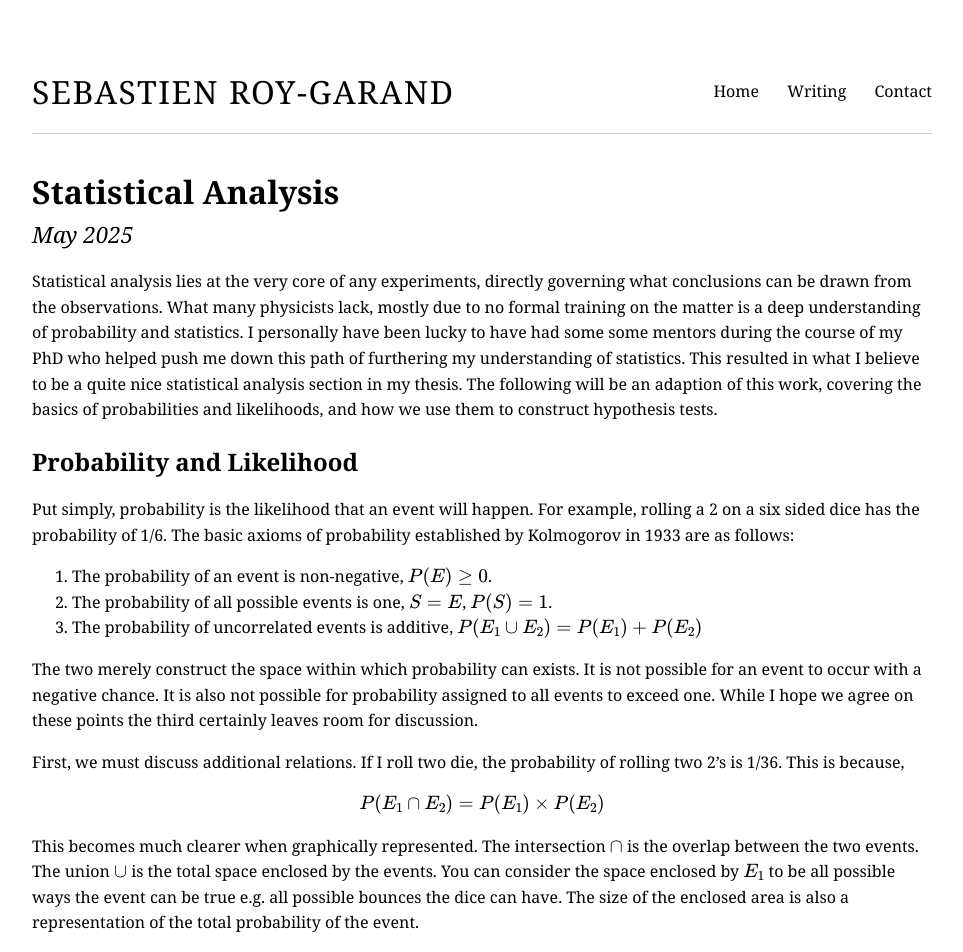
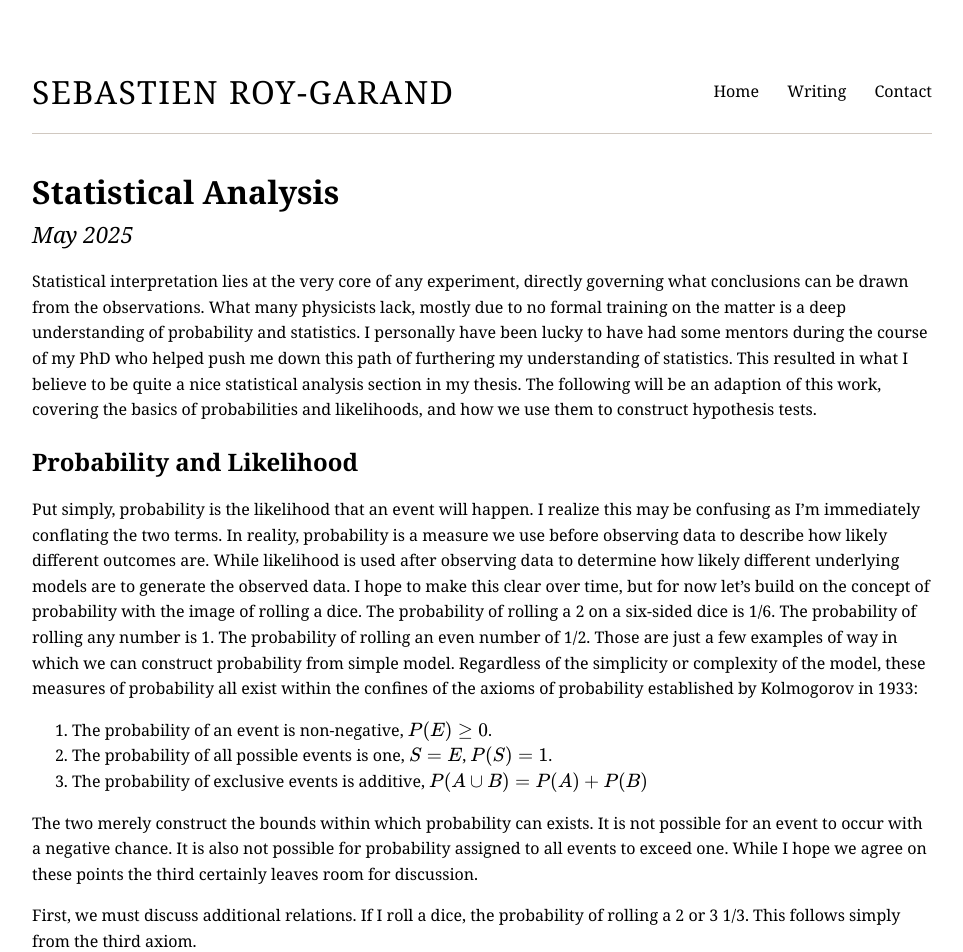
Before and after one commit to sroygara/sroygara.github.io, a Jekyll site: the page built from writing/StatisticalAnalysis.md, in a window 1280 px wide and 1400 px high. Shown: the top 952 px of the window, without its empty margins (158-1121 px from the left). Built offline with Jekyll 4.4.1, drawn with Linux system fonts in a browser that asks for light colours; some of the changed text lies outside the part shown; grey boxes are pictures that could not be loaded.

Commit message:
updates to text

```diff
--- a/writing/StatisticalAnalysis.md
+++ b/writing/StatisticalAnalysis.md
@@ -4,37 +4,38 @@ title: Statistical Analysis
 date: May 2025
 ---
 
-Statistical analysis lies at the very core of any experiments, directly governing what conclusions can be drawn from the observations. What many physicists lack, mostly due to no formal training on the matter is a deep understanding of probability and statistics. I personally have been lucky to have had some some mentors during the course of my PhD who helped push me down this path of furthering my understanding of statistics. This resulted in what I believe to be a quite nice statistical analysis section in my thesis. The following will be an adaption of this work, covering the basics of probabilities and likelihoods, and how we use them to construct hypothesis tests.
+Statistical interpretation lies at the very core of any experiment, directly governing what conclusions can be drawn from the observations. What many physicists lack, mostly due to no formal training on the matter is a deep understanding of probability and statistics. I personally have been lucky to have had some mentors during the course of my PhD who helped push me down this path of furthering my understanding of statistics. This resulted in what I believe to be quite a nice statistical analysis section in my thesis. The following will be an adaption of this work, covering the basics of probabilities and likelihoods, and how we use them to construct hypothesis tests.
 
 ## Probability and Likelihood
 <!--
 To really dive deep into statistics we have to be able to disentangle the concepts of probability and likelihood. Though, the issue here is that the two are typically entangled in their definitions. You may see -->
 
-Put simply, probability is the likelihood that an event will happen. For example, rolling a 2 on a six sided dice has the probability of 1/6. The basic axioms of probability established by Kolmogorov in 1933 are as follows:
+Put simply, probability is the likelihood that an event will happen. I realize this may be confusing as I'm immediately conflating the two terms. In reality, probability is a measure we use before observing data to describe how likely different outcomes are. While likelihood is used after observing data to determine how likely different underlying models are to generate the observed data. I hope to make this clear over time, but for now let's build on the concept of probability with the image of rolling a dice. The probability of rolling a 2 on a six-sided dice is 1/6. The probability of rolling any number is 1. The probability of rolling an even number of 1/2. Those are just a few examples of way in which we can construct probability from simple model. Regardless of the simplicity or complexity of the model, these measures of probability all exist within the confines of the axioms of probability established by Kolmogorov in 1933:
+
 
 1. The probability of an event is non-negative, $P(E)\geq 0$.
 2. The probability of all possible events is one, $S = {E}$, $P(S) = 1$.
-3. The probability of uncorrelated events is additive, $P(E_1 \cup E_2) = P(E_1) + P(E_2)$
+3. The probability of exclusive events is additive, $P(A \cup B) = P(A) + P(B)$
 
-The two merely construct the space within which probability can exists. It is not possible for an event to occur with a negative chance. It is also not possible for probability assigned to all events to exceed one. While I hope we agree on these points the third certainly leaves room for discussion.
+The two merely construct the bounds within which probability can exists. It is not possible for an event to occur with a negative chance. It is also not possible for probability assigned to all events to exceed one. While I hope we agree on these points the third certainly leaves room for discussion.
 
-First, we must discuss additional relations. If I roll two die, the probability of rolling two 2's is 1/36. This is because,
+First, we must discuss additional relations. If I roll a dice, the probability of rolling a 2 or 3  1/3. This follows simply from the third axiom.
 
-$$
-P(E_1\cap E_2) = P(E_1)\times P(E_2)
-$$
-
-This becomes much clearer when graphically represented. The intersection $\cap$ is the overlap between the two events. The union $\cup$ is the total space enclosed by the events. You can consider the space enclosed by $E_1$ to be all possible ways the event can be true e.g. all possible bounces the dice can have. The size of the enclosed area is also a representation of the total probability of the event.
+<!-- This becomes much clearer when graphically represented by Figure 1. The intersection $\cap$ is the overlap between the two events. The union $\cup$ is the total space enclosed by the events. You can consider the space enclosed by $E_1$ to be all possible ways the event can be true e.g. all possible bounces the dice can have. The size of the enclosed area is also a representation of the total probability of the event.  -->
 
 <figure style="text-align: center;">
     <img src="StatsImages/ProbSpace.png" alt="Here is the description" style="display: block; margin: auto;" width="80%" />
     <figcaption style="font-size: 1em;">Figure 1: This is the probability picture.</figcaption>
 </figure>
 
-Now back to the third axiom. If I roll a dice, the probability of attaining a 1 or a 2 is 1/3. This is because the events are mutually exclusive  ($E_1\cap E_2 =\emptyset$) - they're probability spaces don't overlap like in Figure 1. If Sasha and I go fishing in a lake, one may assign us each, according to our gear and fishing skill, a 50% chance of catching a fish over the next hour. A naive interpretation of the third axiom would tell us there a 100% chance that one of those two events occur. This touches on the limited scope of the third, which only holds true for exclusive events. When I go fishing with Sasha, we must consider the probability that we both catch a fish, which in this case is $P(E_1)\times P(E_2) = 0.5\times0.5 = 0.25$. If we return to Figure 1, then by simply adding the area of the two as dictated by the third axiom, the intersecting region is double counted. Thus in the more general case we write,
+Now if we consider a separate example, of Sasha and I going fishing on a lake. One may assign to us each, according to our gear and fishing skill, a 50% chance of catching a fish over the next hour. A naive interpretation of the third axiom would tell us there's a 100% chance that one of those two events occur. This touches on the limited scope of the third, which only holds true for exclusive events.
+
+An example of non-exclusive events is demonstrated in Figure 1. The total probability space is $S$, which contains two events, $A$ and $B$. These events overlap which means, there is a chance that both occur simultaneously. This overlapping region is called the intersect, defined as $A\cap B$. The total space enveloped by $A$ and $B$, thus being the probability that at least one be true, is the union of the two $A\cup B$.
+
+Now let's return to the fishing example. If we want to consider the probability that either sasha or I catch a fish, while we can start from the third axiom but we must be certain to not double count the intersect whose probability exists in both $P(A)$ and $P(B)$. To correct this we write,
 
 $$
-P(E_1\cup E_2) = P(E_1) + P(E_2) - P(E_1\cap E_2)
+P(A\cup B) = P(A) + P(B) - P(A\cap B)
 $$
 
 The above text general covers most scenarios for simple unconditional probability. There are of course other permutation such as the probability of one event and not the other, but these can be simply derived following my discussion of Figure 1.
@@ -46,6 +47,19 @@ P(A|B) = \frac{P(A\cap B)}{P(B)}
 $$
 
 Again, this can be related to Figure 1. As $P(A\|B)$ defines the probability of $A$ given $B$ is already true, it is simply the fraction of the intersect of $A$ and $B$ within $B$.
+
+
+
+
+<!-- When I go fishing with Sasha, we must consider the probability that we both catch a fish, which in this case is $P(E_1)\times P(E_2) = 0.5\times0.5 = 0.25$. If we return to Figure 1, then by simply adding the area of the two as dictated by the third axiom, the intersecting region is double counted. Thus in the more general case we write,
+
+
+Now back to the third axiom. If I roll a dice, the probability of attaining a 1 or a 2 is 1/3. This is because the events are mutually exclusive  ($E_1\cap E_2 =\emptyset$) - they're probability spaces don't overlap like in Figure 1.
+
+$$
+P(E_1\cup E_2) = P(E_1) + P(E_2) - P(E_1\cap E_2)
+$$ -->
+
 
 <!--
 ## Likelihood functions
```
